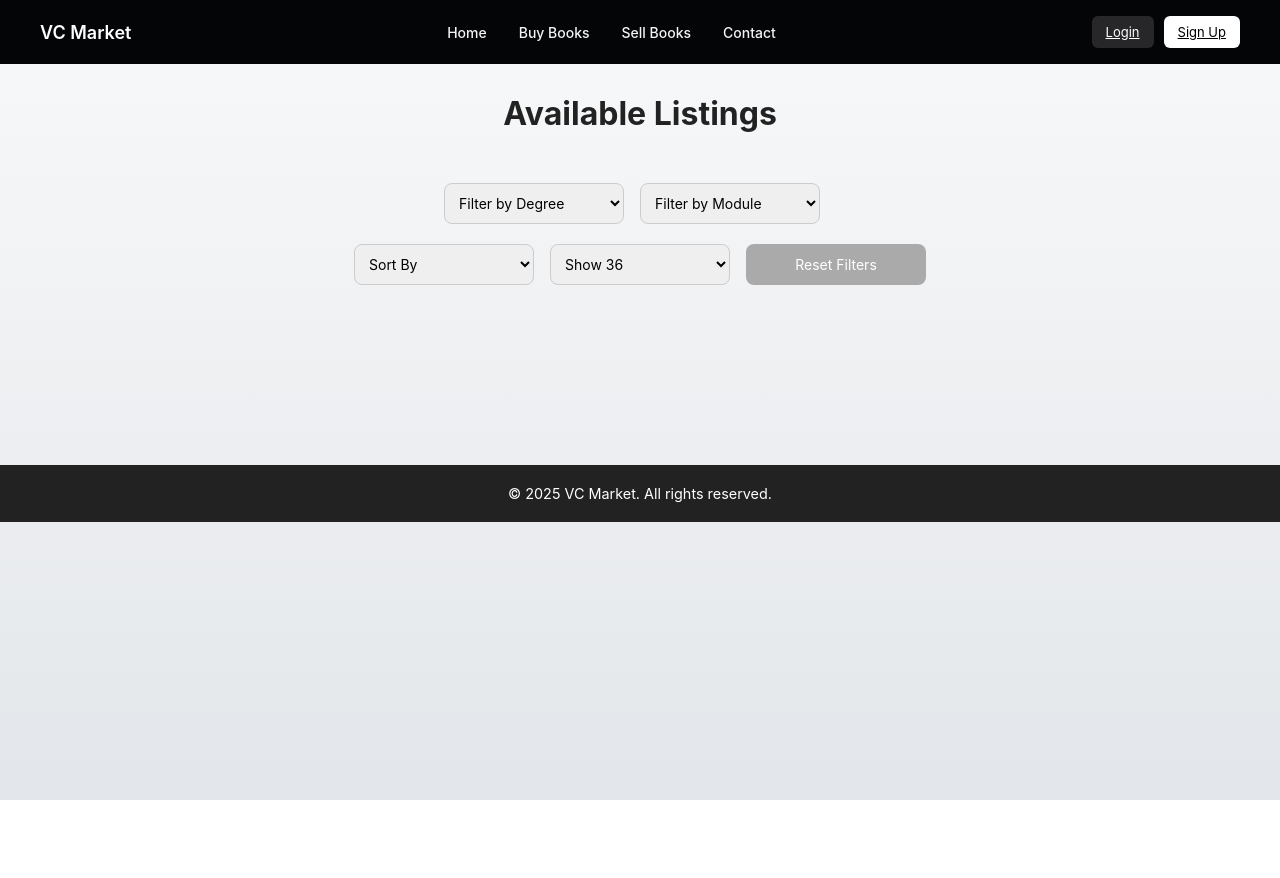
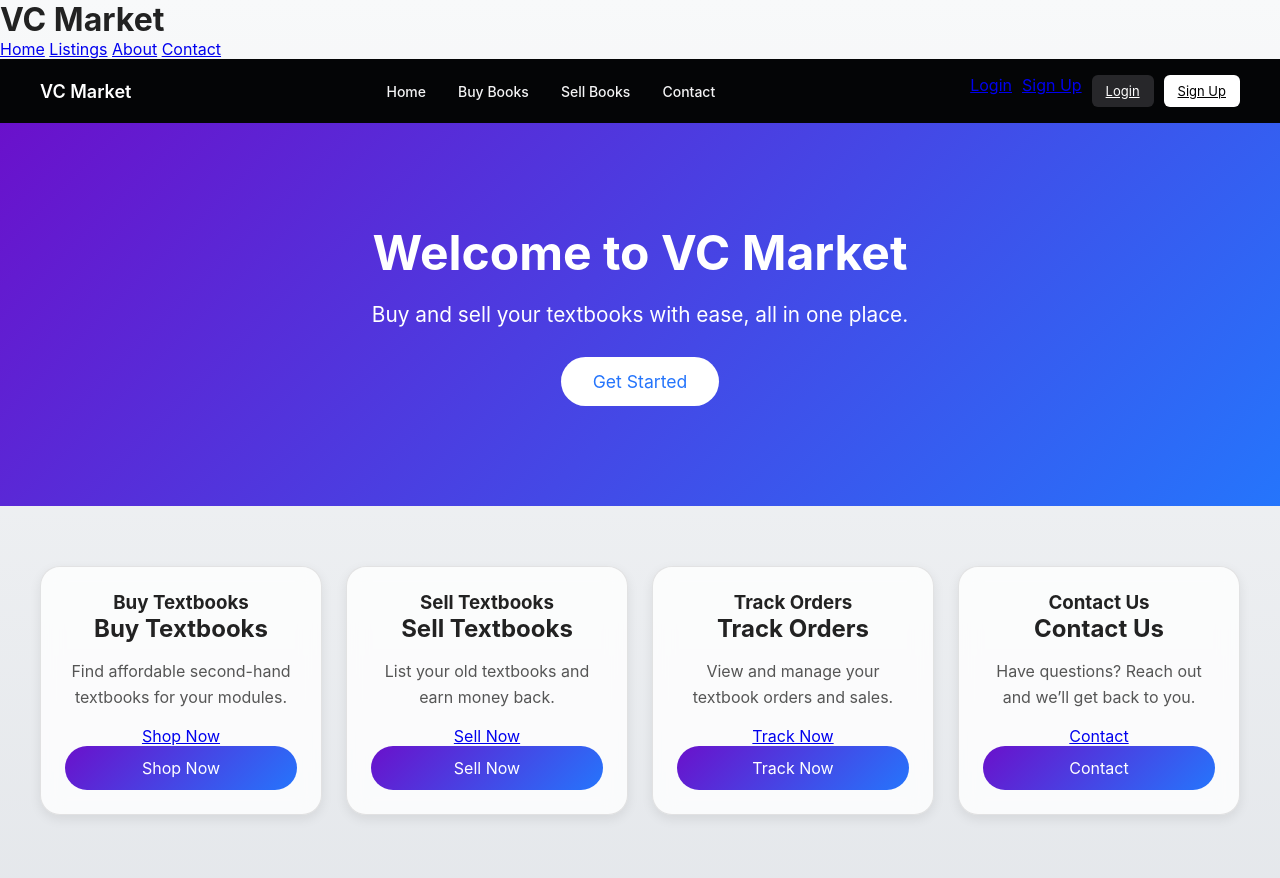
Before and after one commit to Bookleggers/VC-Market, a plain HTML site: page index.html in a window 1280 px wide. Shown: the top 878 px of the page. Before the commit the page ends 800 px from the top, so only its background shows below. Drawn offline with nearby package versions, Linux system fonts and the light colour scheme.

Commit message:
Update index.html

```diff
--- a/index.html
+++ b/index.html
@@ -1,60 +1,79 @@
-<!DOCTYPE html>
 <html lang="en">
  <head>
    <meta charset="UTF-8">
+   <title>VC Market - Home</title>
    <meta name="viewport" content="width=device-width, initial-scale=1.0">
-  <title>VC Market - Listings</title>
+   <title>VC Market</title>
    <link rel="stylesheet" href="styles.css">
-  <link rel="stylesheet" href="listings.css">
-  <script src="https://cdn.jsdelivr.net/npm/@supabase/supabase-js"></script>
-  <script src="listings.js" defer></script>
+   <script src="https://kit.fontawesome.com/4eae5c8c24.js" crossorigin="anonymous"></script>
  </head>
  <body>
 
+ <header>
+   <h1>VC Market</h1>
+   <nav>
+     <a href="index.html">Home</a>
+     <a href="listings.html">Listings</a>
+     <a href="#">About</a>
+     <a href="#">Contact</a>
    <header class="main-header">
      <div class="logo-section">
        <div class="logo">VC Market</div>
      </div>
      <nav class="main-nav">
-    <a href="index.html">Home</a>
+       <a href="#">Home</a>
        <a href="listings.html">Buy Books</a>
        <a href="#">Sell Books</a>
        <a href="#">Contact</a>
      </nav>
      <div class="auth-buttons">
+       <a href="login.html">Login</a>
+       <a href="signup.html">Sign Up</a>
        <a href="login.html" class="btn-signin">Login</a>
        <a href="signup.html" class="btn-signup">Sign Up</a>
      </div>
+   </nav>
+ </header>
    </header>
 
+   <section class="hero">
+     <h1>Welcome to VC Market</h1>
+     <p>Buy and sell your textbooks with ease, all in one place.</p>
+     <button>Get Started</button>
+   </section>
+
  <main>
-  <h1 class="page-title">Available Listings</h1>
-
-  <div class="filters-container">
-    <select id="degree-filter"><option value="">Filter by Degree</option></select>
-    <select id="module-filter"><option value="">Filter by Module</option></select>
-    <div id="condition-container"></div>
+   <section class="hero-section">
+   <section class="cards-container">
+     <div class="card">
+       <h3>Buy Textbooks</h3>
+       <h2>Buy Textbooks</h2>
+       <p>Find affordable second-hand textbooks for your modules.</p>
+       <a href="listings.html" class="btn">Shop Now</a>
+       <button>Shop Now</button>
      </div>
-
-  <div class="sort-show-reset">
-    <select id="sort-filter">
-      <option value="">Sort By</option>
-      <option value="degree">Degree (A-Z)</option>
-      <option value="module">Module (A-Z)</option>
-      <option value="title">Book Name (A-Z)</option>
-      <option value="price-asc">Price (Low to High)</option>
-      <option value="price-desc">Price (High to Low)</option>
-    </select>
-    <select id="pagination-limit">
-      <option value="12">Show 12</option>
-      <option value="24">Show 24</option>
-      <option value="36" selected>Show 36</option>
-    </select>
-    <button id="reset-filters">Reset Filters</button>
+     <div class="card">
+       <h3>Sell Textbooks</h3>
+       <h2>Sell Textbooks</h2>
+       <p>List your old textbooks and earn money back.</p>
+       <a href="#" class="btn">Sell Now</a>
+       <button>Sell Now</button>
      </div>
-
-  <div id="listings-container" class="listings-grid"></div>
-  <div id="pagination-controls" class="pagination-controls"></div>
+     <div class="card">
+       <h3>Track Orders</h3>
+       <h2>Track Orders</h2>
+       <p>View and manage your textbook orders and sales.</p>
+       <a href="#" class="btn">Track Now</a>
+       <button>Track Now</button>
+     </div>
+     <div class="card">
+       <h3>Contact Us</h3>
+       <h2>Contact Us</h2>
+       <p>Have questions? Reach out and we’ll get back to you.</p>
+       <a href="#" class="btn">Contact</a>
+       <button>Contact</button>
+     </div>
+   </section>
  </main>
 
    <footer>
```
Lines whose indentation alone changed are shown as unchanged.
